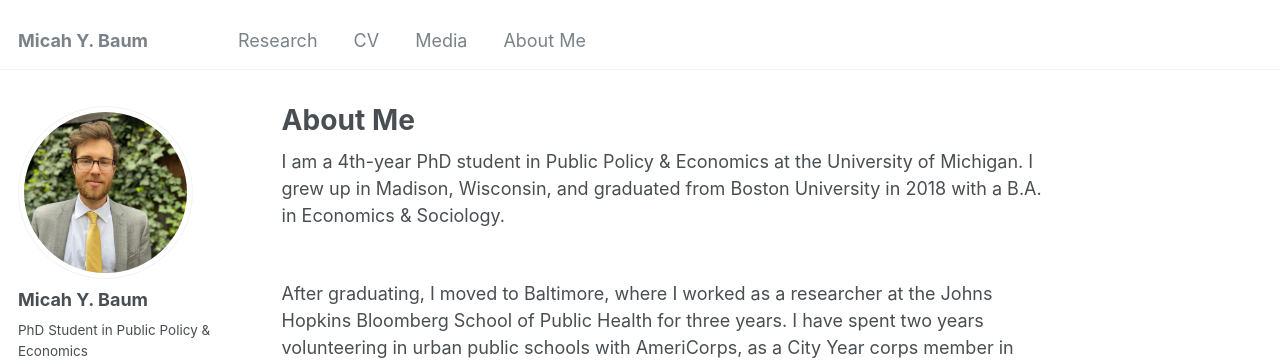
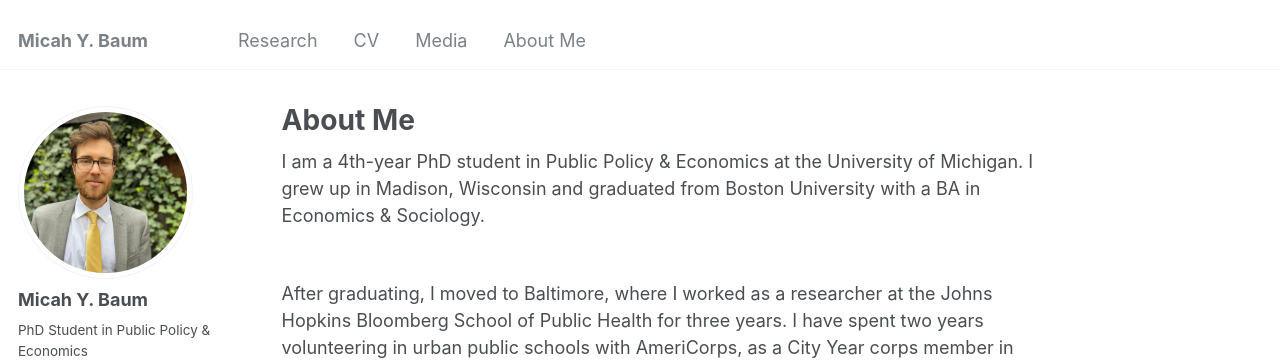
Before and after one commit to micah-baum/micah-baum.github.io, a Jekyll site: the page built from _pages/about-me.md, in a window 1280 px wide and 1045 px high. Shown: the top 364 px of the window. Built offline with Jekyll 4.4.1, drawn with Linux system fonts in a browser that asks for light colours; some web fonts are replaced.

Commit message:
Update about-me.md

```diff
--- a/_pages/about-me.md
+++ b/_pages/about-me.md
@@ -7,7 +7,7 @@ redirect_from:
   - /about-me.html
 ---
 
-I am a 4th-year PhD student in Public Policy & Economics at the University of Michigan. I grew up in Madison, Wisconsin, and graduated from Boston University in 2018 with a B.A. in Economics & Sociology.
+I am a 4th-year PhD student in Public Policy & Economics at the University of Michigan. I grew up in Madison, Wisconsin and graduated from Boston University with a BA in Economics & Sociology.
 
 <br> After graduating, I moved to Baltimore, where I worked as a researcher at the Johns Hopkins Bloomberg School of Public Health for three years. I have spent two years volunteering in urban public schools with AmeriCorps, as a City Year corps member in Columbus, Ohio (2013-14) and a Literacy Lab member in Baltimore, Maryland (2020-21).
 
```
